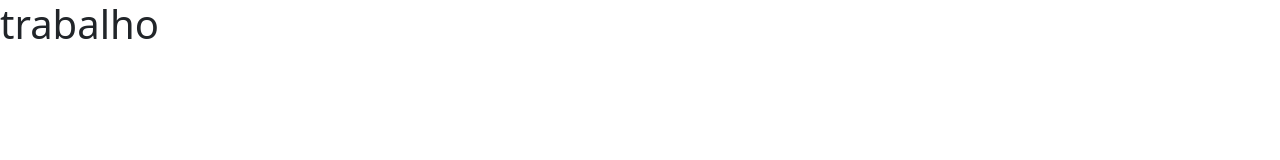
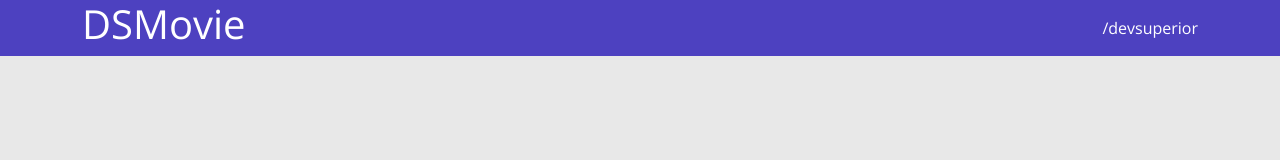
Before and after one commit to Uiniciusc/DSMovie, a plain HTML site: page index.html in a window 1280 px wide. Drawn offline with nearby package versions, Linux system fonts and the light colour scheme.

Commit message:
Barra superior P1

```diff
--- a/css/styles.css
+++ b/css/styles.css
@@ -0,0 +1,22 @@
+@import url('https://fonts.googleapis.com/css2?family=Open+Sans:wght@400;700&display=swap');
+
+* {
+    box-sizing: border-box;
+    font-family: 'Open Sans', sans-serif;
+}
+html, body{
+    background-color: #E8E8E8;
+}
+nav {
+    display: flex;
+    align-items: center;
+    justify-content:space-between;
+}
+header {
+    background-color:  #4D41C0;
+    color: #fff;
+}
+a, a:hover{
+    text-decoration: none;
+    color: unset
+}
--- a/index.html
+++ b/index.html
@@ -5,9 +5,17 @@
     <meta http-equiv="X-UA-Compatible" content="IE=edge">
     <meta name="viewport" content="width=device-width, initial-scale=1.0">
     <title>DSMovie</title>
+
     <link href="https://cdn.jsdelivr.net/npm/bootstrap@5.1.3/dist/css/bootstrap.min.css" rel="stylesheet" integrity="sha384-1BmE4kWBq78iYhFldvKuhfTAU6auU8tT94WrHftjDbrCEXSU1oBoqyl2QvZ6jIW3" crossorigin="anonymous">
+    <link rel="stylesheet" href="css/styles.css">
+
 </head>
 <body>
-    <h1> trabalho </h1>
+    <header>
+        <nav class="container">
+            <h1> DSMovie</h1>
+            <a href="https://github.com/devsuperior"> /devsuperior </a>
+        </nav>
+    </header>
 </body>
 </html>
```
